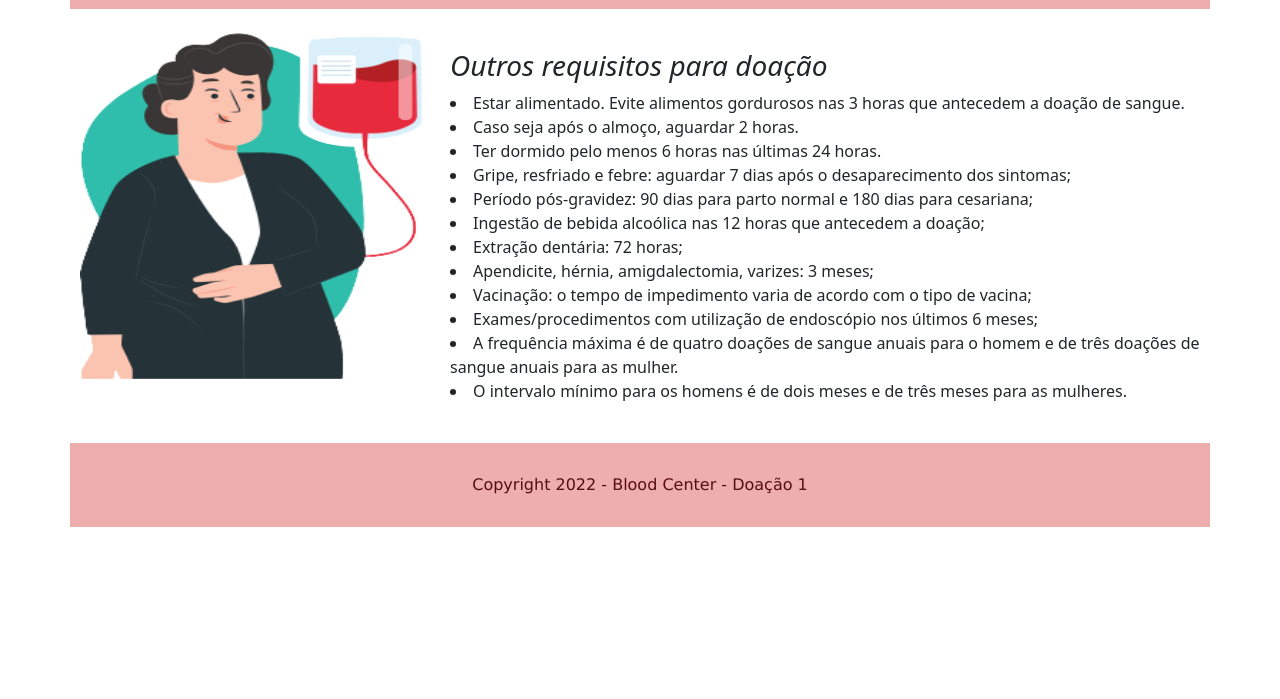
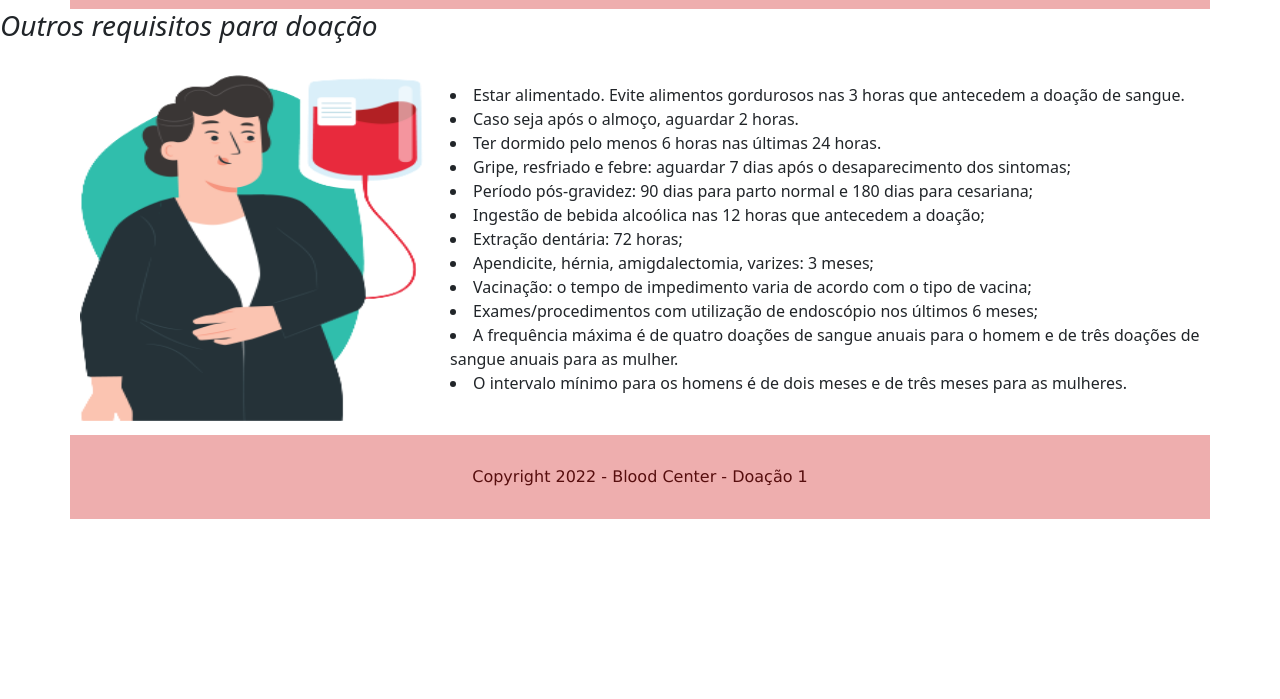
Before and after one commit to ICEI-PUCMinas-PSG-SI-TI/sg_n_2022-1-blood-center, a plain HTML site: page requisitos.html in a window 1280 px wide. Shown: the part 101-800 px from the top of the page. Drawn offline with nearby package versions, Linux system fonts and the light colour scheme.

Commit message:
Add files via upload
Arquivo atualizado, foi feito mudanças na posição de alguns elementos da página.

```diff
--- a/requisitos.html
+++ b/requisitos.html
@@ -6,6 +6,10 @@
   <meta name="viewport" content="width=device-width, initial-scale=1.0">
   <link rel="stylesheet" href="estilo.css">
   <link href="https://cdn.jsdelivr.net/npm/bootstrap@5.1.3/dist/css/bootstrap.min.css" rel="stylesheet" integrity="sha384-1BmE4kWBq78iYhFldvKuhfTAU6auU8tT94WrHftjDbrCEXSU1oBoqyl2QvZ6jIW3" crossorigin="anonymous">
+
+
+
+
 </head>
 
 <!-- INICIO CABEÇALHO DO SITE -->
@@ -87,6 +91,11 @@
 
   </header>
   <!-- FIM CABEÇALHO DO SITE -->
+  <div class="temadoacao">
+  <h3><i>Outros requisitos para doação</i></h3>
+
+  </div>
+
 
 <body class="estrutura">
     <div class="foto1">
@@ -96,7 +105,7 @@
 
     <!--INICIO DA LISTA DE OUTRAS DOENÇAS-->
     <div class="requisitos1">
-        <h3><i>Outros requisitos para doação</i></h3>
+
             <li>Estar alimentado. Evite alimentos gordurosos nas 3 horas que antecedem a doação de sangue.</li>
             <li>Caso seja após o almoço, aguardar 2 horas.</li>
             <li>Ter dormido pelo menos 6 horas nas últimas 24 horas.</li>
```
